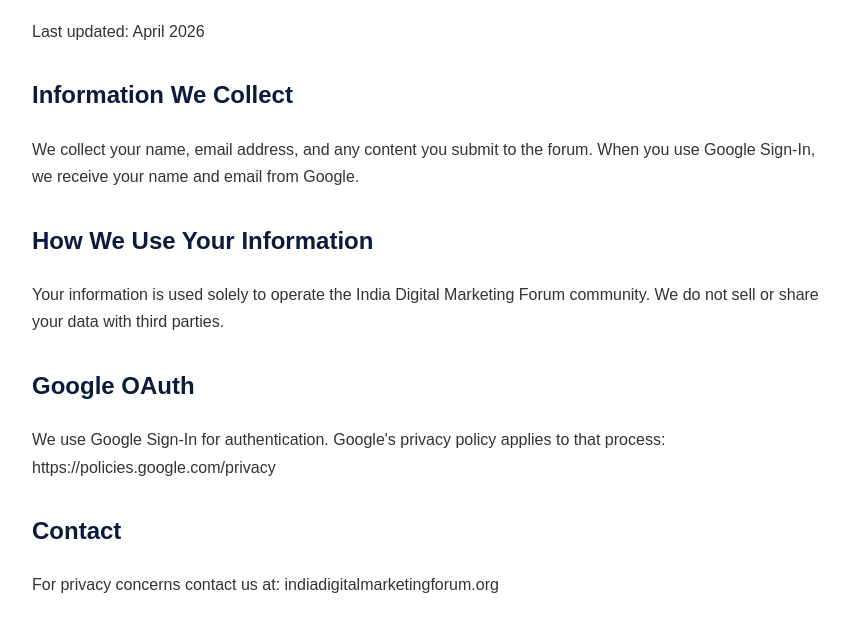
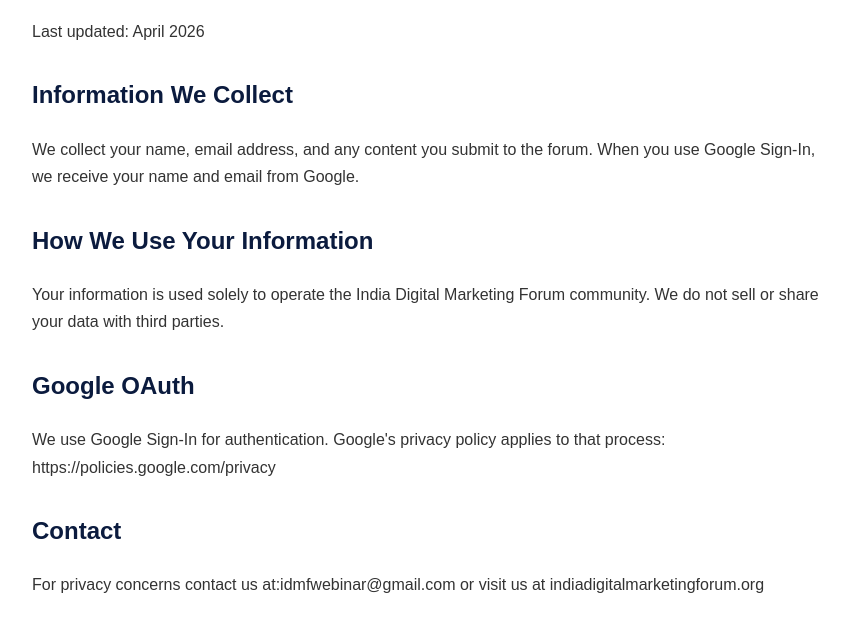
Before and after one commit to goenkavarun/forum-community, a website: page privacy-policy.html in a window 1280 px wide. Shown: the part 152-784 px from the top of the page, without its empty margins (208-1071 px from the left). Drawn offline with Linux system fonts and the light colour scheme.

Commit message:
Update privacy-policy.html

```diff
--- a/privacy-policy.html
+++ b/privacy-policy.html
@@ -19,6 +19,6 @@
     <h2>Google OAuth</h2>
     <p>We use Google Sign-In for authentication. Google's privacy policy applies to that process: https://policies.google.com/privacy</p>
     <h2>Contact</h2>
-    <p>For privacy concerns contact us at: indiadigitalmarketingforum.org</p>
+    <p>For privacy concerns contact us at:idmfwebinar@gmail.com or visit us at  indiadigitalmarketingforum.org</p>
 </body>
 </html>
```
